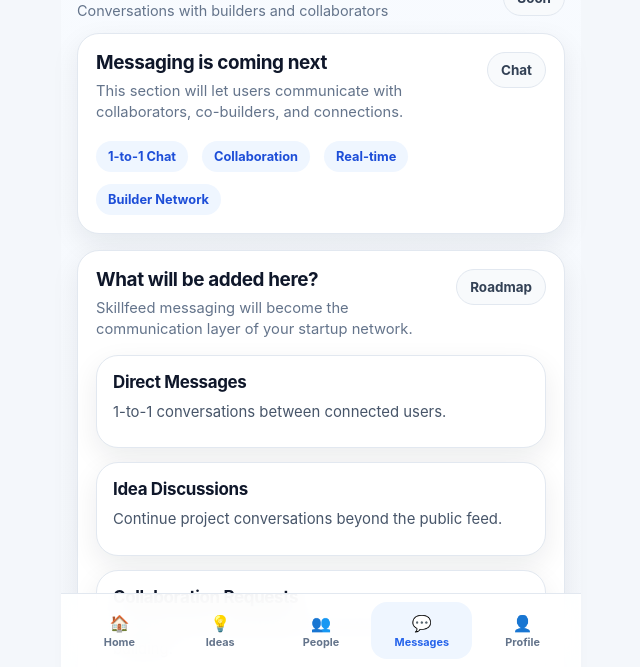
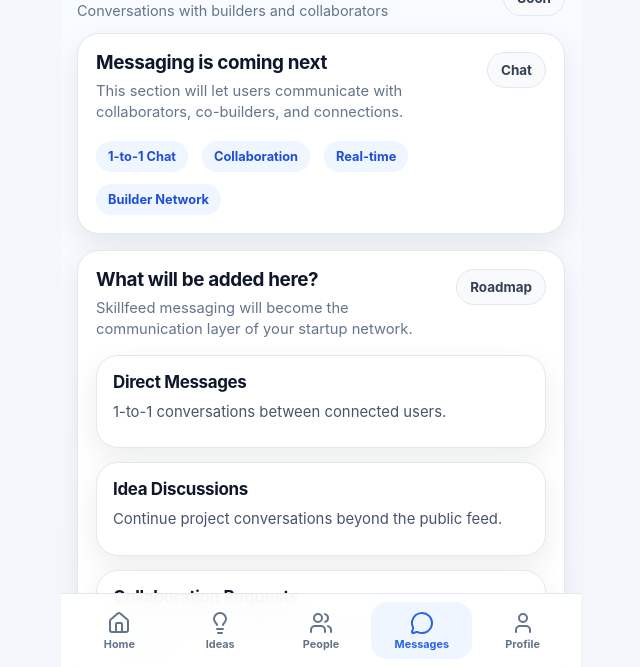
Before and after one commit to kshiprant/Skillfeed, a plain HTML site: page messages.html in a window 1280 px wide. Shown: the part 131-798 px from the top of the page, without its empty margins (319-959 px from the left). Drawn offline with nearby package versions, Linux system fonts and the light colour scheme.

Commit message:
Update messages.html

```diff
--- a/messages.html
+++ b/messages.html
@@ -8,7 +8,6 @@
   <link rel="manifest" href="manifest.json" />
   <meta name="theme-color" content="#2563eb" />
 </head>
-
 <body>
   <div class="app-shell">
 
@@ -47,7 +46,7 @@
         </div>
       </section>
 
-      <section class="hero-card" style="margin-top: 16px;">
+      <section class="hero-card">
         <div class="hero-top">
           <div>
             <h2>What will be added here?</h2>
@@ -74,7 +73,7 @@
         </div>
       </section>
 
-      <section class="hero-card" style="margin-top: 16px;">
+      <section class="hero-card">
         <div class="hero-top">
           <div>
             <h2>Current status</h2>
@@ -92,23 +91,23 @@
 
     <nav class="bottom-nav">
       <a class="nav-item" href="/home.html">
-        <span>🏠</span>
+        <i data-lucide="house"></i>
         <small>Home</small>
       </a>
       <a class="nav-item" href="/ideas.html">
-        <span>💡</span>
+        <i data-lucide="lightbulb"></i>
         <small>Ideas</small>
       </a>
       <a class="nav-item" href="/people.html">
-        <span>👥</span>
+        <i data-lucide="users"></i>
         <small>People</small>
       </a>
       <a class="nav-item active" href="/messages.html">
-        <span>💬</span>
+        <i data-lucide="message-circle"></i>
         <small>Messages</small>
       </a>
       <a class="nav-item" href="/profile.html">
-        <span>👤</span>
+        <i data-lucide="user"></i>
         <small>Profile</small>
       </a>
     </nav>
@@ -120,12 +119,8 @@
       localStorage.removeItem("skillfeed_logged_in");
       window.location.href = "/index.html";
     }
-
-    if ("serviceWorker" in navigator) {
-      window.addEventListener("load", () => {
-        navigator.serviceWorker.register("/service-worker.js").catch(console.error);
-      });
-    }
   </script>
+  <script src="https://unpkg.com/lucide@latest"></script>
+  <script>lucide.createIcons();</script>
 </body>
 </html>
```
